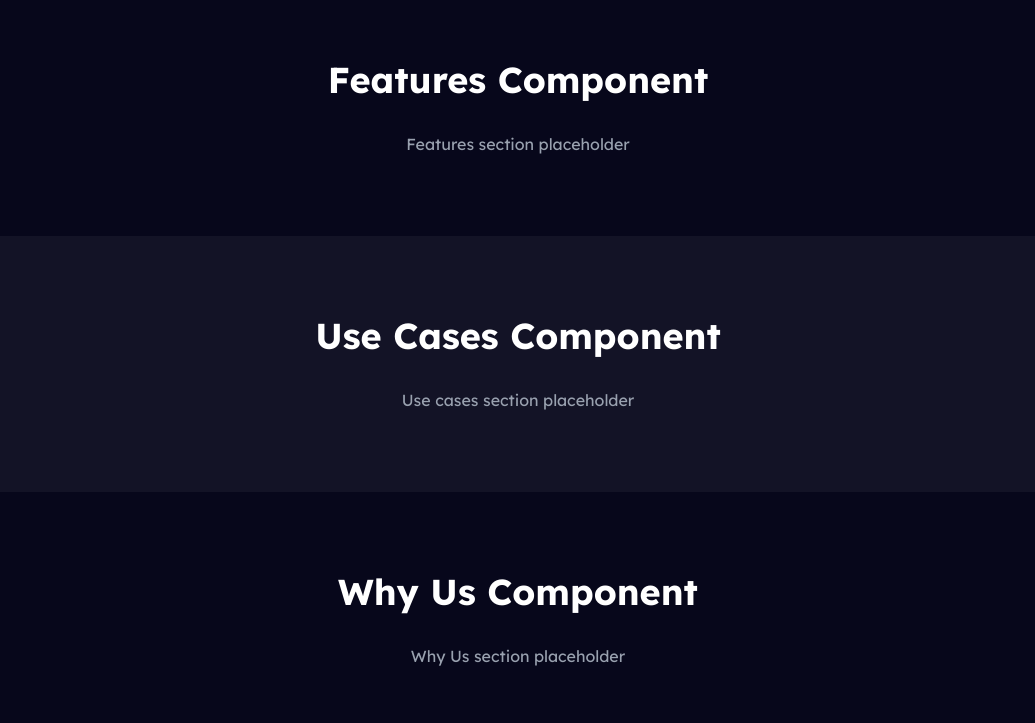
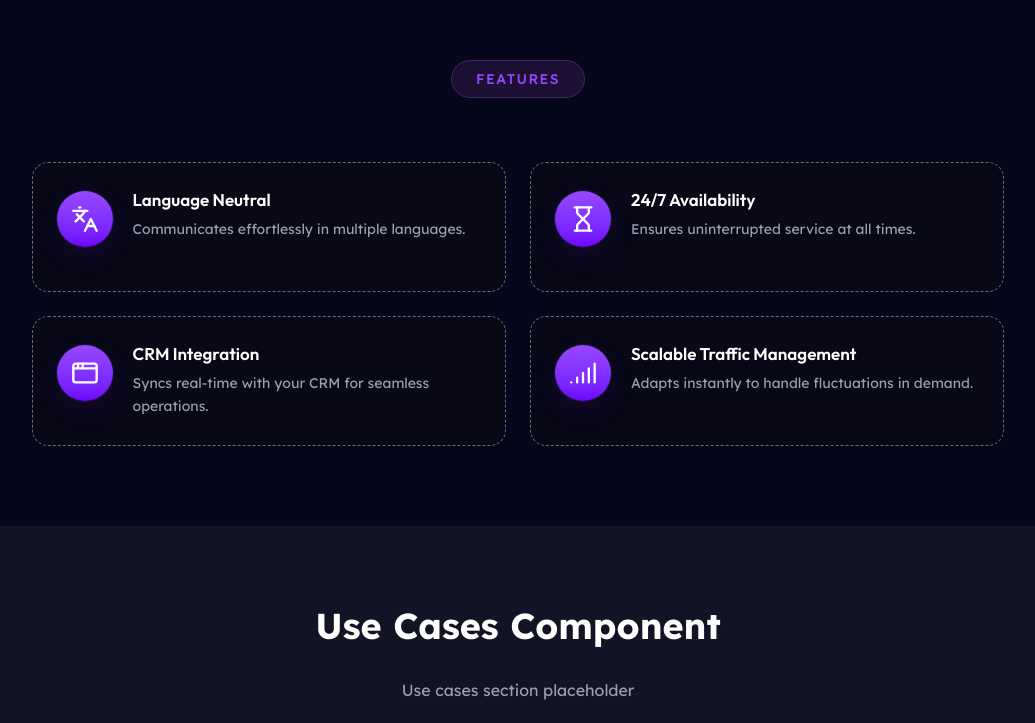
Before and after one commit to rajbir-xtremegenai/xtreme-web, a Next.js app: page / in a window 1280 px wide. Shown: the part 1678-2401 px from the top of the page, without its empty margins (122-1157 px from the left). Built offline with nearby package versions, Linux system fonts and the light colour scheme.

Commit message:
features added

```diff
--- a/src/app/components/Features.js
+++ b/src/app/components/Features.js
@@ -1,12 +1,86 @@
-import React from 'react'
+'use client';
+import React from 'react';
+import { Languages, Hourglass, AppWindow, Signal } from 'lucide-react';
 
-function Features() {
+const Features = () => {
+  const features = [
+    {
+      title: "Language Neutral",
+      description: "Communicates effortlessly in multiple languages.",
+      icon: Languages,
+    },
+    {
+      title: "24/7 Availability",
+      description: "Ensures uninterrupted service at all times.",
+      icon: Hourglass,
+    },
+    {
+      title: "CRM Integration",
+      description: "Syncs real-time with your CRM for seamless operations.",
+      icon: AppWindow,
+    },
+    {
+      title: "Scalable Traffic Management",
+      description: "Adapts instantly to handle fluctuations in demand.",
+      icon: Signal,
+    },
+  ];
+
   return (
-    <div className="py-20 text-center">
-       <h2 className="text-4xl font-bold text-white mb-8">Features Component</h2>
-       <p className="text-gray-400">Features section placeholder</p>
+    <div className="w-full relative z-10 py-12 md:py-20 font-[family-name:var(--font-lexend)]">
+      <div className="max-w-7xl mx-auto px-4 md:px-8">
+
+        {/* Header Pill */}
+        <div className="flex justify-center mb-16">
+          <div className="bg-[#1e1035] text-[#9747FF] px-6 py-2 rounded-full text-sm tracking-widest font-medium border border-[#3c2a5a] uppercase">
+            Features
+          </div>
+        </div>
+
+        {/* Grid */}
+        <div className="grid grid-cols-1 md:grid-cols-2 gap-6 w-[90%] md:w-[80%] mx-auto">
+          {features.map((feature, index) => {
+             const Icon = feature.icon;
+             return (
+              <div
+              key={index}
+              className="flex flex-row items-start gap-5 p-5 md:p-6 rounded-2xl
+                         border-[1px] border-dashed border-[#6b6b7a]
+                         bg-[#0b0b11]/40 transition-colors duration-300
+                         hover:border-[#9747FF]/60 min-h-[110px] md:min-h-[130px]"
+            >
+              {/* Icon Circle */}
+              <div className="flex-shrink-0 mt-1">
+                <div className="w-12 h-12 md:w-14 md:h-14 rounded-full
+                                bg-gradient-to-b from-[#9747FF] to-[#6f00ff]
+                                flex items-center justify-center
+                                shadow-[0_10px_30px_rgba(103,16,255,0.12)] ring-1 ring-white/5">
+                  <Icon className="w-6 h-6 md:w-7 md:h-7 text-white" />
+                </div>
+              </div>
+
+              {/* Text */}
+              <div className="flex-1">
+                <h3
+                  className="text-white text-[15px] md:text-[17px] font-semibold mb-1.5"
+                  style={{ fontFamily: "var(--font-outfit)" }}
+                >
+                  {feature.title}
+                </h3>
+
+                <p className="text-gray-400 text-[12.5px] md:text-[14px] leading-relaxed">
+                  {feature.description}
+                </p>
+              </div>
+            </div>
+
+            );
+          })}
+        </div>
+
+      </div>
     </div>
-  )
-}
+  );
+};
 
-export default Features
+export default Features;
```
Also changed, not shown: package.json (+6 -8 lines), 1 other file (tests, documents, lock files or other folders).
